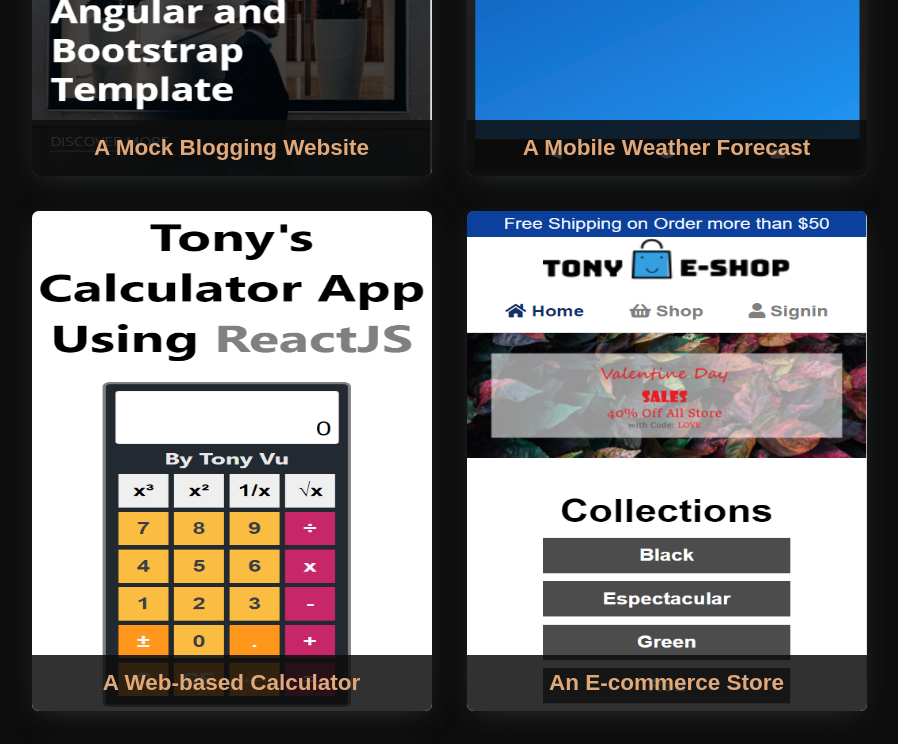
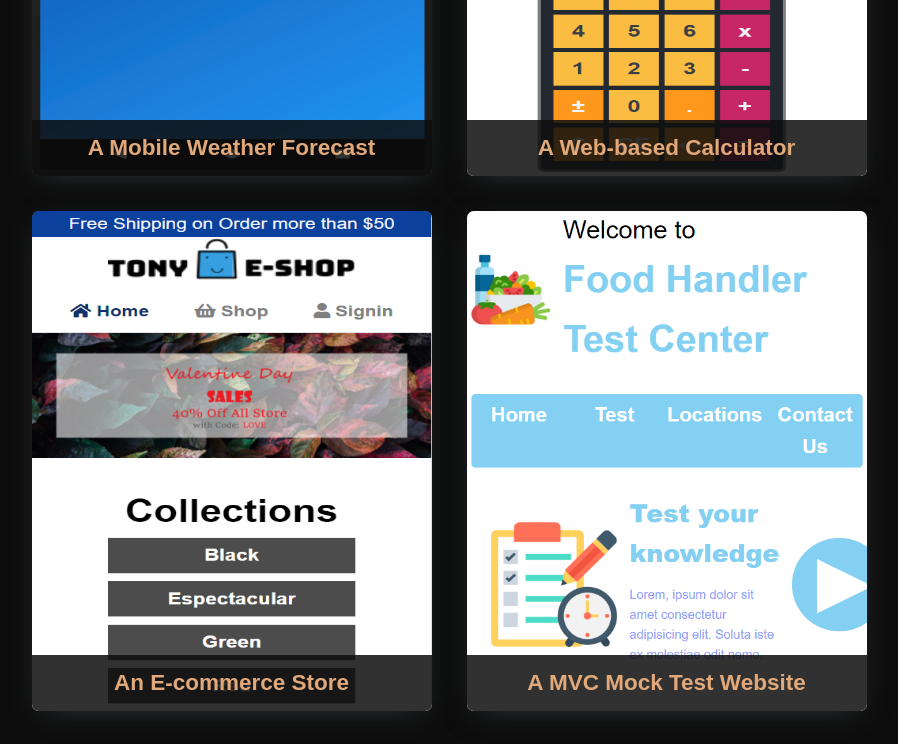
Before and after one commit to tonyvugithub/porfolio, a React (Create React App) app: page / in a window 1280 px wide. Shown: the part 3180-3924 px from the top of the page, without its empty margins (191-1089 px from the left). Built offline with nearby package versions, Linux system fonts and the light colour scheme.

Commit message:
add links to portfolio cards

```diff
--- a/src/components/pages/home/Porfolio.tsx
+++ b/src/components/pages/home/Porfolio.tsx
@@ -62,9 +62,8 @@
       what: 'A News Agregator',
       detail:
         'Built news fetcher app in SSR React with aim to optimize performance on machines with slow internet connection. Coded in TypeScript for better maintenance and documentation',
-      liveUrl: 'dsadasda',
-      repoUrl: 'dasdaasa',
-      demoUrl: 'dsadasdas',
+      liveUrl: 'https://next-news-fetcher.vercel.app/',
+      repoUrl: 'https://github.com/tonyvugithub/NextJS-NewsFetcher-TS',
       photoUrl: '/img/nextNews.png',
       techList: [
         'Next.js',
@@ -80,30 +79,19 @@
       what: 'A Recipe Management App',
       detail:
         'Built news fetcher app in SSR React with aim to optimize performance on machines with slow internet connection. Coded in TypeScript for better maintenance and documentation',
-      liveUrl: 'dasdasda',
-      repoUrl: 'dsadadas',
-      demoUrl: 'dsadasdas',
+      liveUrl: 'https://food-artist.herokuapp.com/',
+      repoUrl: 'https://github.com/tonyvugithub/food-artist',
       photoUrl: '/img/foodArtist.png',
       techList: ['React', 'Redux', 'Firebase'],
-    },
-    {
-      title: 'Ng Boostrap Blog',
-      what: 'A Mock Blogging Website',
-      detail: 'Created ',
-      liveUrl: 'dasdasdas',
-      repoUrl: 'dasdasda',
-      demoUrl: 'dsadasdas',
-      photoUrl: '/img/angularBlog.png',
-      techList: ['Angular', 'Bootstrap', 'MongoDB'],
     },
     {
       title: 'Fluttering Weather',
       what: 'A Mobile Weather Forecast',
       detail:
         'Implemented Flutter’s widgets to develop a weather forecast mobile app providing 16-day forecast for 5000+ cities around the world',
-      liveUrl: 'dasdasdas',
-      repoUrl: 'dasdasda',
-      demoUrl: 'dsadasdas',
+      repoUrl: 'https://github.com/tonyvugithub/flutter_weather',
+      demoUrl:
+        'https://drive.google.com/file/d/1qzBm1t7ItwHOW3R1gAw_DoF8FZC0rdzG/view?usp=sharing',
       photoUrl: '/img/flutterWeather.png',
       techList: ['Dart', 'Flutter', 'Weather Bit API', 'OpenCage Geocode API'],
     },
@@ -112,9 +100,8 @@
       what: 'A Web-based Calculator',
       detail:
         'Applied ReactJS and CSS3 knowledge to develop a web- based calculator app inspired by Window 10 calculator following ReactJS component - oriented programming techniques.',
-      liveUrl: 'dasdasdas',
-      repoUrl: 'dasdasda',
-      demoUrl: 'dsadasdas',
+      liveUrl: 'https://tonyvugithub.github.io/reactjs-calculator/',
+      repoUrl: 'https://github.com/tonyvugithub/reactjs-calculator',
       photoUrl: '/img/calculator.png',
       techList: ['React', 'CSS'],
     },
@@ -123,9 +110,8 @@
       what: 'An E-commerce Store',
       detail:
         'Built a responsive website for a hypothetical e-commerce merchant selling decorated leaves. Implemented search module for users to search for products by categories and functional shopping cart with email confirmation feature.',
-      liveUrl: 'dasdasdas',
-      repoUrl: 'dasdasda',
-      demoUrl: 'dsadasdas',
+      liveUrl: 'https://tony-eshop.herokuapp.com/',
+      repoUrl: 'https://github.com/tonyvugithub/LeavesStore',
       photoUrl: '/img/eshop.png',
       techList: ['Express.js', 'Handlebars', 'Sendrid', 'CSS'],
     },
@@ -134,10 +120,9 @@
       what: 'A MVC Mock Test Website',
       detail:
         'Spearheaded a group of students to develop an MVC mock testing website that allows users to prepare for Food Handling exams by practicing on 60+ certified questions.',
-      liveUrl: 'dasdasd',
-      repoUrl: 'dadasdada',
-      demoUrl: 'dsadasdas',
-      photoUrl: '/img/nextNews.png',
+      liveUrl: 'https://food-handle-test-nodejs.herokuapp.com/',
+      repoUrl: 'https://github.com/tonyvugithub/food-handle-test-NodeJS',
+      photoUrl: '/img/foodHandling.png',
       techList: ['Express.js', 'Handlebars', 'Google Map API'],
     },
   ];
--- a/src/components/pages/home/PortfolioCard.tsx
+++ b/src/components/pages/home/PortfolioCard.tsx
@@ -263,6 +263,8 @@
                     variants={linkVariants(0)}
                     onHoverStart={() => setLinkDesc('Live')}
                     onHoverEnd={() => setLinkDesc('')}
+                    href={project.liveUrl}
+                    target="_blank"
                   >
                     <i className="fas fa-external-link-alt"></i>
                   </ProjectLink>
@@ -272,6 +274,8 @@
                     variants={linkVariants(0.2)}
                     onHoverStart={() => setLinkDesc('Repo')}
                     onHoverEnd={() => setLinkDesc('')}
+                    href={project.repoUrl}
+                    target="_blank"
                   >
                     <i className="fab fa-github-alt"></i>
                   </ProjectLink>
@@ -281,6 +285,8 @@
                     variants={linkVariants(0.5)}
                     onHoverStart={() => setLinkDesc('Demo')}
                     onHoverEnd={() => setLinkDesc('')}
+                    href={project.demoUrl}
+                    target="_blank"
                   >
                     <i className="fas fa-play"></i>
                   </ProjectLink>
```
Also changed, not shown: public/img/angularBlog.png (deleted), public/img/foodHandling.png (added).
